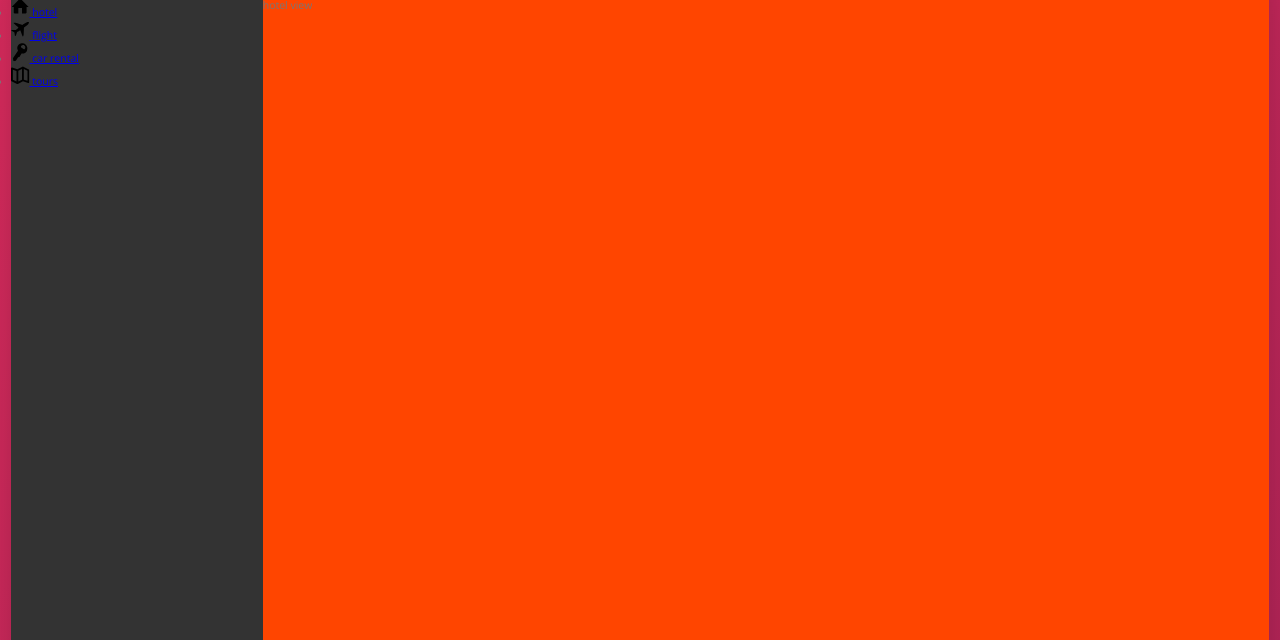
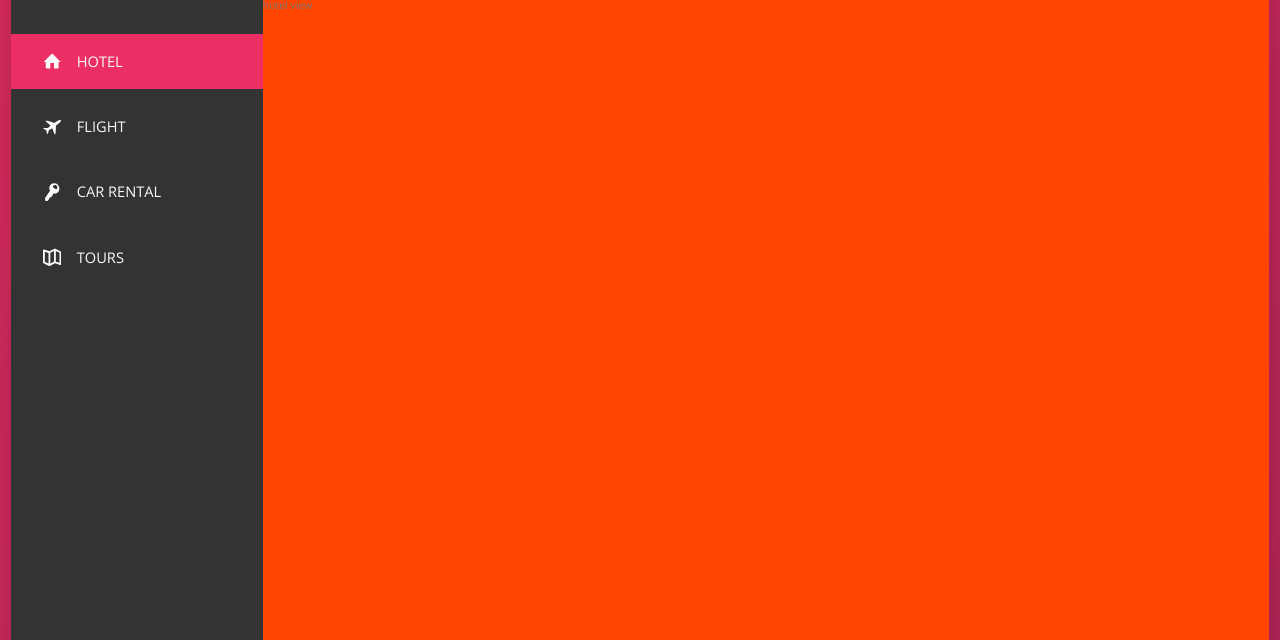
Before and after one commit to akshitkumar450/trillo, a website: page index.html in a window 1280 px wide. Shown: the part 160-800 px from the top of the page. Drawn offline with nearby package versions, Linux system fonts and the light colour scheme.

Commit message:
sidebar done

```diff
--- a/index.html
+++ b/index.html
@@ -53,7 +53,7 @@
            <div class="content">
                 <nav class="sidebar">
                     <ul class="side-nav">
-                        <li class="side-nav__item">
+                        <li class="side-nav__item side-nav__item--active">
                             <a href="#" class="side-nav__link">
                                 <svg class="side-nav__icon">
                                     <use xlink:href="img/sprite.svg#icon-home"></use>
--- a/sass/_component.scss
+++ b/sass/_component.scss
@@ -109,18 +109,65 @@
 ////////////////////////////////////////////////////////////////
 
 .side-nav {
+  list-style: none;
+  font-size: 1.4rem;
+  margin-top: 3.5rem;
+
   &__item {
+    position: relative;
+
+    &:not(:last-child) {
+      margin-bottom: 1rem;
+    }
   }
 
-  &__link {
+  //  for animation of sidebar
+  &__item::before {
+    content: " ";
+    position: absolute;
+    top: 0;
+    left: 0;
+    background-color: var(--color-primary);
+    height: 100%;
+    width: 3px;
+    // for hover effect
+    transform: scaleY(0);
+    transition: transform 0.2s,
+      width 0.4s 0.2s cubic-bezier(0.94, 0, 0.92, 0.95), background-color 0.1s;
+  }
+
+  &__item:hover::before,
+  &__item--active::before {
+    transform: scaleY(1);
+    width: 100%;
+  }
+
+  &__item:active::before {
+    background-color: var(--color-primary-light);
+  }
+
+  &__link:link,
+  &__link:visited {
+    text-decoration: none;
+    display: block;
+    padding: 1.5rem 3rem;
+
+    position: relative;
+    z-index: 10;
+    display: flex;
+    align-items: center;
   }
 
   &__icon {
     height: 1.75rem;
     width: 1.75rem;
+    fill: var(--color-grey-light-1);
+    margin-right: 1.5rem;
   }
 
   &__text {
+    text-transform: uppercase;
+    color: var(--color-grey-light-1);
   }
 }
 
```
Also changed, not shown: css/style.css.
